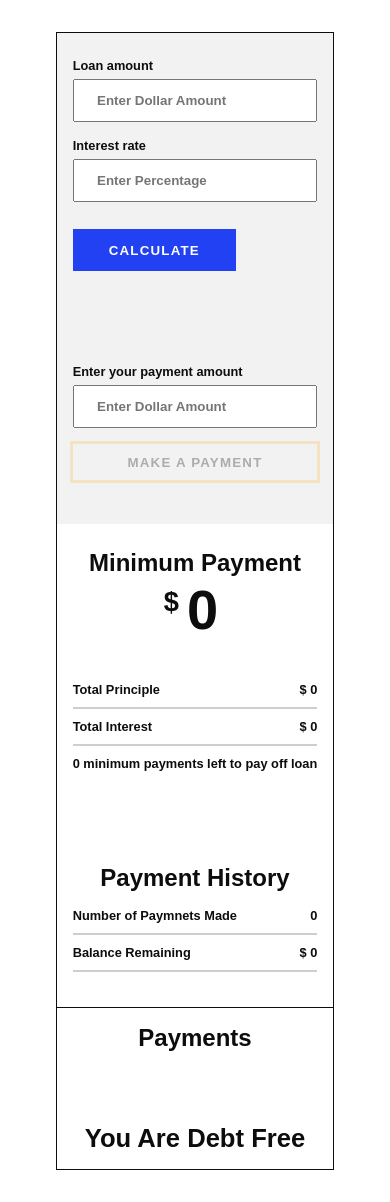
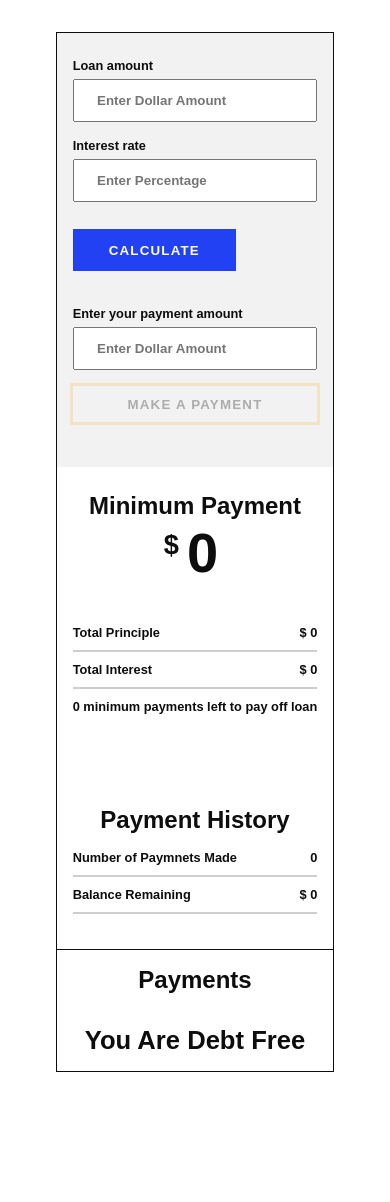
Before and after one commit to j-phillips-hub/debt-free-calculator, a React (Create React App) app: page / in a window 390 px wide. After the commit the page ends 1104 px from the top, so only its background shows below. Built offline with nearby package versions, Linux system fonts and the light colour scheme.

Commit message:
Remove margin on debt free msg / Add responsive styles to make a payment section

```diff
--- a/src/styles/DebtFreeMsg.css
+++ b/src/styles/DebtFreeMsg.css
@@ -1,5 +1,4 @@
 .debtFreeMsg {
-  margin-top: 2.5rem;
   margin-bottom: 1rem;
   transform: translateX(18.125rem);
 }
--- a/src/styles/Responsive.css
+++ b/src/styles/Responsive.css
@@ -10,10 +10,6 @@
       "p";
     grid-template-columns: 1fr;
     width: initial;
-  }
-
-  .fa-percent {
-    transform: translate(14.25rem, -4.4rem);
   }
 
   .paymentsList {
@@ -30,14 +26,14 @@
     text-align: center;
     transform: translateX(0);
   }
+
+  .makePayment {
+    margin-top: 2.2rem;
+  }
 }
 
 @media screen and (max-width: 375px) {
   .paymentsList {
     grid-template-columns: repeat(2, 1fr);
   }
-
-  .fa-percent {
-    transform: translate(0.6rem, -4.4rem);
-  }
 }
```
